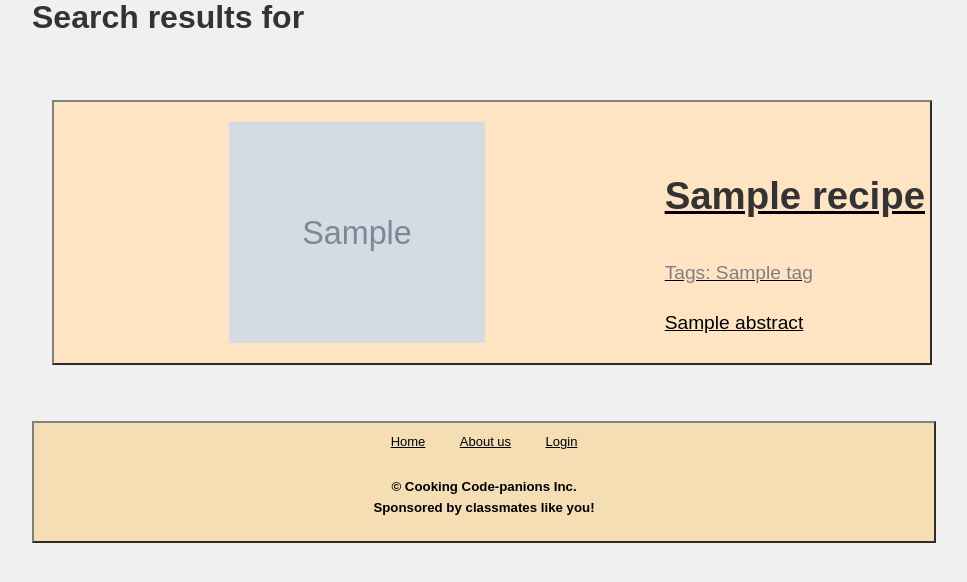
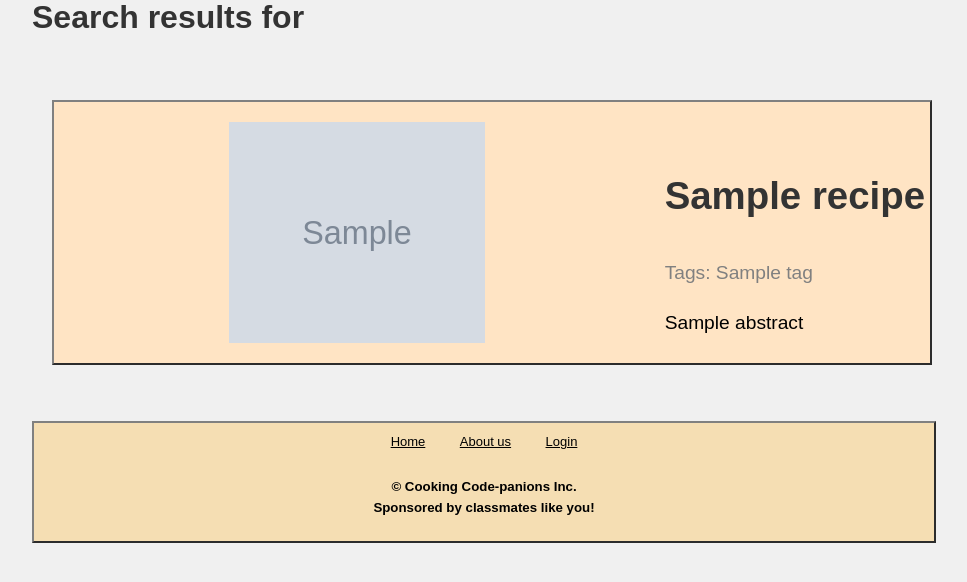
Before and after one commit to njacobs2019/Cooking-Code-panions, a Flask app: template Flask/templates/search_results.html in a window 1280 px wide. Shown: the part 193-775 px from the top of the page, without its empty margins (158-1125 px from the left). Run offline with Flask 2, Linux system fonts and the light colour scheme; the template is opened without the code that fills it: most values are stand-ins (such as "Sample title", 1, 10 or a date in 2020); grey boxes marked "Sample" are stand-in pictures.

Commit message:
elements of query no longer have ugly underline for text

```diff
--- a/Flask/templates/search_results.html
+++ b/Flask/templates/search_results.html
@@ -25,13 +25,16 @@
         p.taglist{
             color: gray;
         }
+        a.e{
+            text-decoration: none;
+        }
 
     </style>
     <h2>Search results for <i>{{ search_term }}</i></h2>
     <ul>
         {% for recipe in results %}
 
-        <a href="/recipe?id={{ recipe['_id'] }}" target="_blank">
+        <a class="e" href="/recipe?id={{ recipe['_id'] }}" target="_blank">
             <li>
                 {% if recipe.get('img_url') %}
                     <img class="thumbnail" src="{{ recipe.img_url }}" alt="{{ recipe.title }}" width="256">
```
